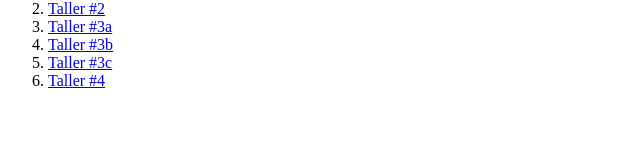
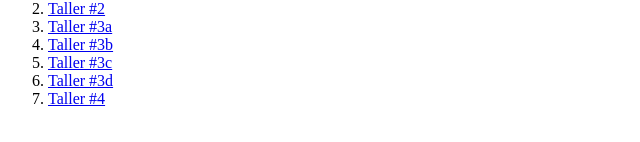
Before and after one commit to Jonathan-Olmedo/curso-practico-javascript, a plain HTML site: page index.html in a window 1280 px wide. Shown: the part 132-274 px from the top of the page, without its empty margins (0-640 px from the left). Drawn offline with Linux system fonts and the light colour scheme.

Commit message:
Taller 3d

```diff
--- a/index.html
+++ b/index.html
@@ -32,6 +32,9 @@
                     <a href="./Taller_3/mediana.html">Taller #3c</a>
                 </li>
                 <li>
+                    <a href="./Taller_3/mediageometrica.html">Taller #3d</a>
+                </li>
+                <li>
                     <a href="./Taller_4/salarios.html">Taller #4</a>
                 </li>
             </ol>
```
